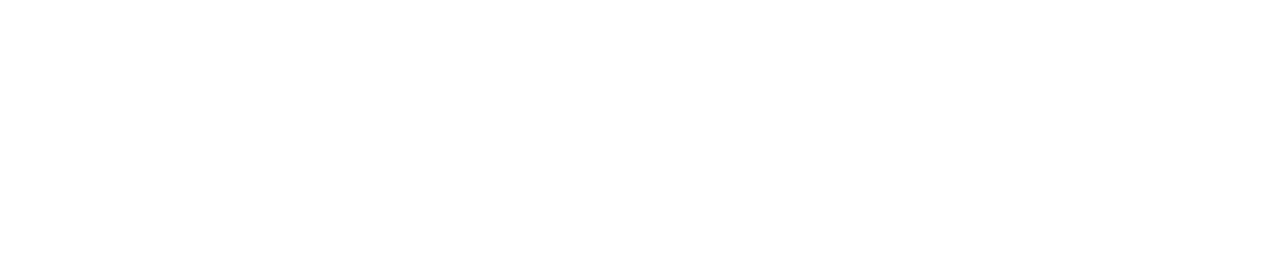
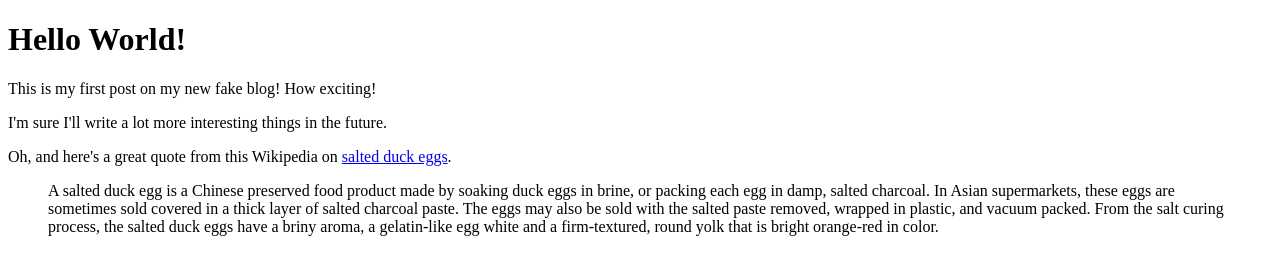
Before and after one commit to mabdulai/gatsby-starter-mabdulai, a Gatsby site: page /posts/hello-world in a window 1280 px wide. Before the commit this address had no page. Built offline with nearby package versions, Linux system fonts and the light colour scheme; Gatsby itself is replaced by a stand-in of ours.

Commit message:
example post

```diff
--- a/gatsby-config.js
+++ b/gatsby-config.js
@@ -8,7 +8,7 @@
     {
       resolve: `gatsby-source-filesystem`,
       options: {
-        path: `${__dirname}/src/posts`,
+        path: `${__dirname}/src/pages/posts`,
         name: 'pages'
       }
     },
--- /dev/null
+++ b/src/pages/posts/hello-world/index.md
@@ -0,0 +1,20 @@
+---
+path: "/posts/hello-world"
+date: "2017-07-12T17:12:33.962Z"
+title: "Hello World!"
+---
+
+This is my first post on my new fake blog! How exciting!
+
+I'm sure I'll write a lot more interesting things in the future.
+
+Oh, and here's a great quote from this Wikipedia on
+[salted duck eggs](http://en.wikipedia.org/wiki/Salted_duck_egg).
+
+> A salted duck egg is a Chinese preserved food product made by soaking duck
+> eggs in brine, or packing each egg in damp, salted charcoal. In Asian
+> supermarkets, these eggs are sometimes sold covered in a thick layer of salted
+> charcoal paste. The eggs may also be sold with the salted paste removed,
+> wrapped in plastic, and vacuum packed. From the salt curing process, the
+> salted duck eggs have a briny aroma, a gelatin-like egg white and a
+> firm-textured, round yolk that is bright orange-red in color.
--- /dev/null
+++ b/src/templates/blog-post.js
@@ -0,0 +1,30 @@
+import React from 'react';
+import Helmet from 'react-helmet';
+
+export default function Template({ data }) {
+  const { markdownRemark: post } = data; // data.markdownRemark holds our post data
+  console.log(post);
+
+  return (
+    <div className="blog-post-container">
+      <Helmet title={post.frontmatter.title} />
+      <div className="blog-post">
+        <h1>{post.frontmatter.title}</h1>
+        <div className="blog-post-content" dangerouslySetInnerHTML={{ __html: post.html }} />
+      </div>
+    </div>
+  );
+}
+
+export const pageQuery = graphql`
+  query BlogPostByPath($path: String!) {
+    markdownRemark(frontmatter: { path: { eq: $path } }) {
+      html
+      frontmatter {
+        date(formatString: "MMMM DD, YYYY")
+        path
+        title
+      }
+    }
+  }
+`;
```
Also changed, not shown: src/pages/index.js (+5 -4 lines), src/favicon.png (added), 1 other file.
